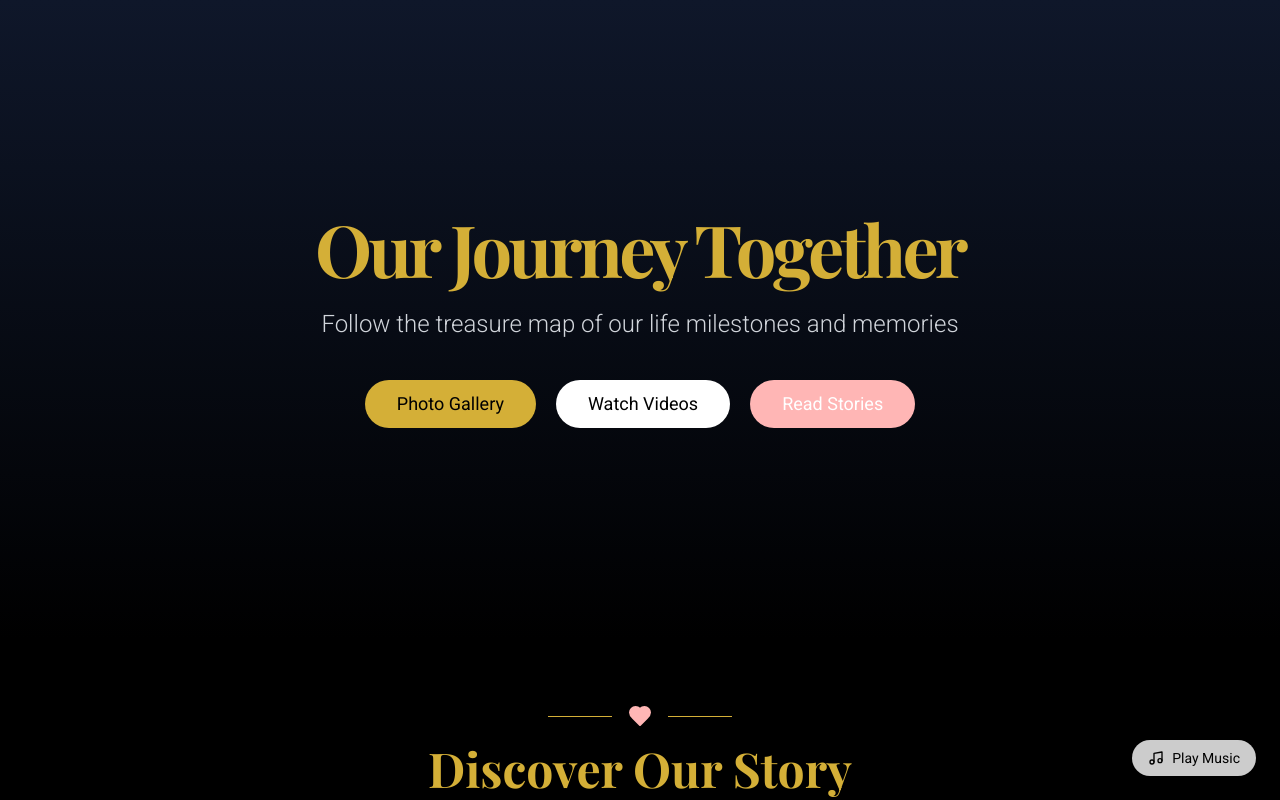
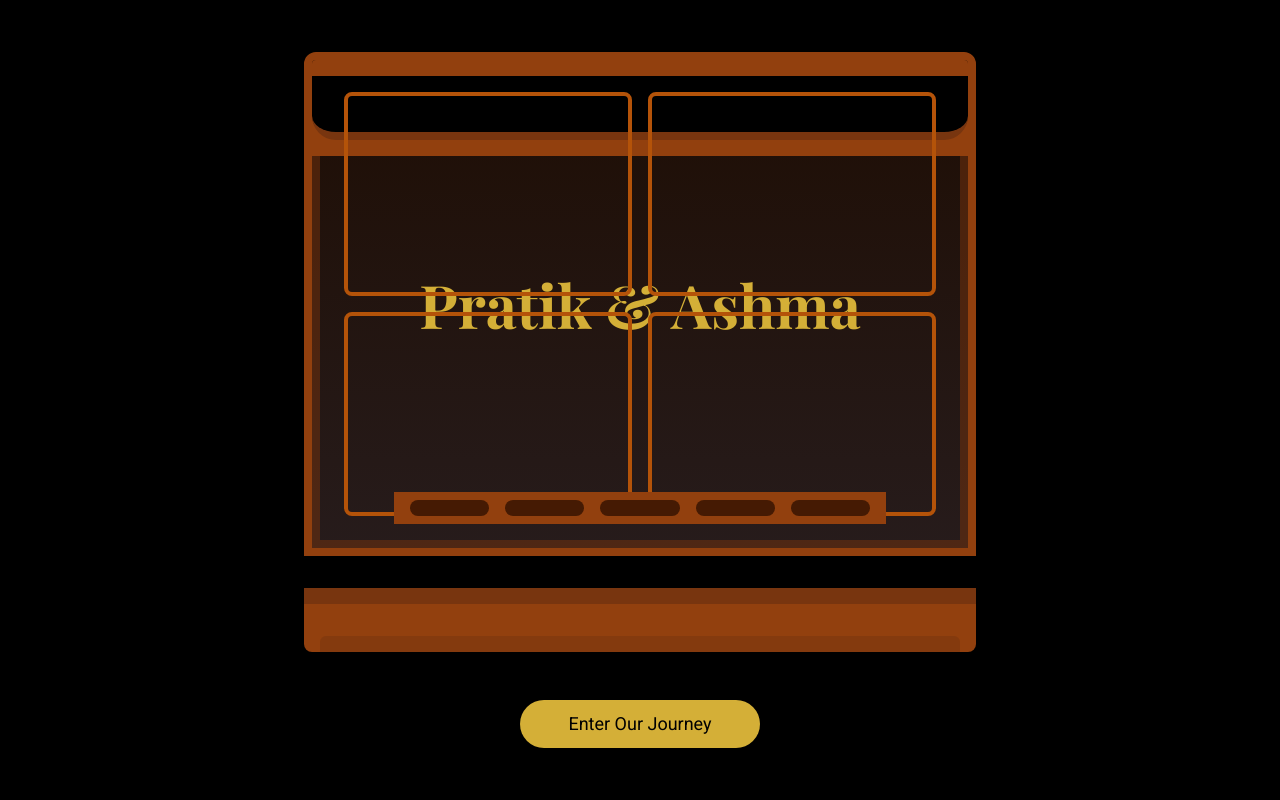
Before and after one commit to pratik276/swift-wedding-memories, a React (Vite) app: page / in a window 1280 px wide. Shown: the top 800 px of the page. Built offline with nearby package versions, Linux system fonts and the light colour scheme.

Commit message:
Refactor: Remove red box and add initial loading screen
- Removed the red box from the wedding day milestone.
- Added a Nepal architectural window as the initial loading screen.
- Implemented a transition to the main website content upon interaction with the loading screen.

```diff
--- /dev/null
+++ b/src/components/NepalWindow.tsx
@@ -0,0 +1,94 @@
+
+import { useState } from "react";
+import { motion } from "framer-motion";
+import { Button } from "@/components/ui/button";
+
+interface NepalWindowProps {
+  onEnterSite: () => void;
+}
+
+const NepalWindow = ({ onEnterSite }: NepalWindowProps) => {
+  return (
+    <div className="fixed inset-0 bg-black z-50 flex flex-col items-center justify-center">
+      <div className="relative w-full max-w-2xl flex flex-col items-center">
+        {/* Nepalese Window Frame */}
+        <div className="relative w-full aspect-[4/3] mb-8">
+          <motion.div
+            initial={{ opacity: 0 }}
+            animate={{ opacity: 1 }}
+            transition={{ duration: 1.5 }}
+            className="absolute inset-0 border-8 border-amber-800 rounded-t-xl overflow-hidden"
+          >
+            {/* Window structural elements - traditional Nepalese carved wood patterns */}
+            <div className="absolute inset-0 border-8 border-amber-900/50"></div>
+
+            {/* Top arch of window */}
+            <div className="absolute top-0 inset-x-0 h-24 bg-amber-800 flex items-center justify-center">
+              <div className="w-full h-16 bg-black border-b-8 border-amber-900 rounded-b-3xl"></div>
+            </div>
+
+            {/* Window lattice pattern */}
+            <div className="absolute inset-0 grid grid-cols-2 gap-4 p-8">
+              <div className="border-4 border-amber-700 rounded-lg"></div>
+              <div className="border-4 border-amber-700 rounded-lg"></div>
+              <div className="border-4 border-amber-700 rounded-lg"></div>
+              <div className="border-4 border-amber-700 rounded-lg"></div>
+            </div>
+
+            {/* Carved details */}
+            <div className="absolute bottom-6 left-1/2 transform -translate-x-1/2 w-3/4 h-8 bg-amber-800 flex items-center justify-center">
+              <div className="w-full h-4 flex space-x-4 px-4">
+                {[...Array(5)].map((_, i) => (
+                  <div key={i} className="w-full h-full bg-amber-950 rounded-full"></div>
+                ))}
+              </div>
+            </div>
+
+            {/* Background image visible through window */}
+            <div className="absolute inset-0 z-[-1]">
+              <div className="w-full h-full bg-gradient-to-b from-amber-900/50 to-rose/30 opacity-50"></div>
+              <div className="absolute inset-0 flex items-center justify-center">
+                <motion.h1
+                  initial={{ opacity: 0, y: -20 }}
+                  animate={{ opacity: 1, y: 0 }}
+                  transition={{ delay: 0.8, duration: 1 }}
+                  className="text-5xl md:text-6xl text-gold font-playfair text-center"
+                >
+                  Pratik & Ashma
+                </motion.h1>
+              </div>
+            </div>
+          </motion.div>
+        </div>
+
+        {/* Window sill with decorative elements */}
+        <motion.div
+          initial={{ opacity: 0, y: 20 }}
+          animate={{ opacity: 1, y: 0 }}
+          transition={{ delay: 0.5, duration: 1 }}
+          className="w-full max-w-2xl h-16 bg-amber-800 rounded-b-lg flex items-center justify-center relative"
+        >
+          <div className="absolute top-0 left-0 right-0 h-4 bg-amber-900"></div>
+          <div className="absolute bottom-0 left-4 right-4 h-4 bg-amber-900/50 rounded-t-md"></div>
+        </motion.div>
+
+        {/* Enter button */}
+        <motion.div
+          initial={{ opacity: 0 }}
+          animate={{ opacity: 1 }}
+          transition={{ delay: 1.2, duration: 0.8 }}
+          className="mt-12"
+        >
+          <Button
+            onClick={onEnterSite}
+            className="bg-gold hover:bg-amber-400 text-black px-12 py-6 text-lg rounded-full transition-all hover:scale-105"
+          >
+            Enter Our Journey
+          </Button>
+        </motion.div>
+      </div>
+    </div>
+  );
+};
+
+export default NepalWindow;
--- a/src/components/TreasureMap.tsx
+++ b/src/components/TreasureMap.tsx
@@ -160,10 +160,11 @@ const TreasureMap = ({ onMilestoneClick }: TreasureMapProps) => {
           onClick={() => handleOpenMilestone(milestone)}
         >
           {milestone.id === 5 ? (
-            // "X" marks the spot for the final milestone (wedding)
+            // Special marker for the wedding milestone (removed red box)
             <div className="w-14 h-14 flex items-center justify-center relative">
-              <div className="absolute w-14 h-14 rotate-45 border-4 border-rose-600"></div>
-              <div className="absolute w-14 h-14 -rotate-45 border-4 border-rose-600"></div>
+              <div className="absolute w-14 h-14 flex items-center justify-center bg-gold/20 rounded-full border-4 border-gold">
+                <span className="text-xl font-bold text-gold">{milestone.id}</span>
+              </div>
               <div className="absolute -bottom-8 whitespace-nowrap text-xs md:text-sm font-bold text-white bg-black/50 px-2 py-1 rounded">
                 {milestone.title}
               </div>
--- a/src/pages/Index.tsx
+++ b/src/pages/Index.tsx
@@ -1,9 +1,10 @@
 
-import { useState } from "react";
+import { useState, useEffect } from "react";
 import TreasureMap from "@/components/TreasureMap";
 import Footer from "@/components/Footer";
 import AudioControl from "@/components/AudioControl";
 import Confetti from "@/components/Confetti";
+import NepalWindow from "@/components/NepalWindow";
 import { Button } from "@/components/ui/button";
 import { useNavigate } from "react-router-dom";
 import { motion } from "framer-motion";
@@ -12,14 +13,23 @@ import { Heart } from "lucide-react";
 const Index = () => {
   const navigate = useNavigate();
   const [showConfetti, setShowConfetti] = useState(false);
+  const [showInitialScreen, setShowInitialScreen] = useState(true);
 
   const handleMilestoneClick = () => {
     setShowConfetti(true);
     setTimeout(() => setShowConfetti(false), 3000);
   };
 
+  const handleEnterSite = () => {
+    setShowInitialScreen(false);
+  };
+
   return (
     <div className="min-h-screen flex flex-col bg-black text-white">
+      {showInitialScreen ? (
+        <NepalWindow onEnterSite={handleEnterSite} />
+      ) : (
+        <>
           {showConfetti && <Confetti />}
 
           {/* Hero Section */}
@@ -93,6 +103,8 @@ const Index = () => {
 
           <Footer />
           <AudioControl />
+        </>
+      )}
     </div>
   );
 };
```
Lines whose indentation alone changed are shown as unchanged.
